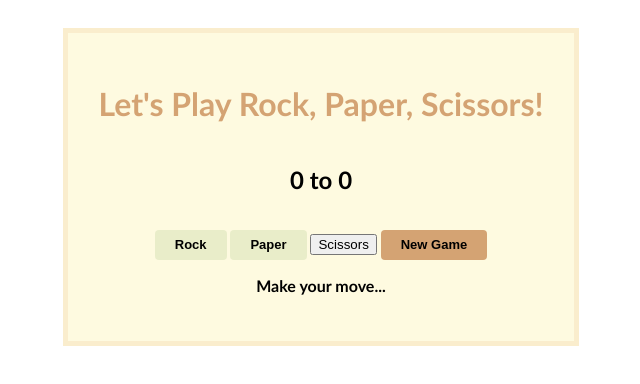
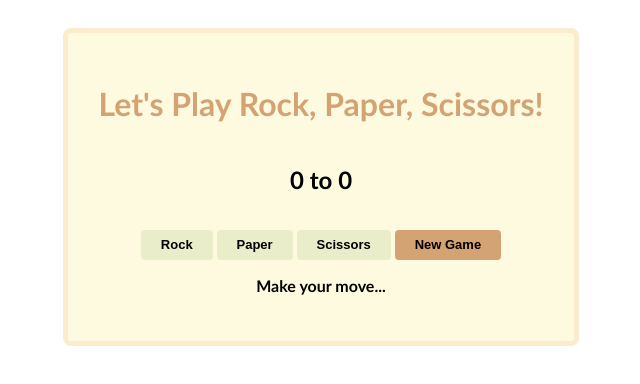
Before and after one commit to vivascarlosandres/odin-rock-paper-scissors, a plain HTML site: page index.html in a window 1280 px wide. Shown: the whole page, without its empty margins (319-959 px from the left). Drawn offline with Linux system fonts and the light colour scheme.

Commit message:
Added border radius for the wrapper

```diff
--- a/script.js
+++ b/script.js
@@ -6,7 +6,7 @@ const paperBtn = document.querySelector("#paper");
 paperBtn.classList.add("playButtons");
 
 const scissorsBtn = document.querySelector("#scissors");
-scissorsBtn.classList.add("playButton");
+scissorsBtn.classList.add("playButtons");
 
 const newGameBtn = document.querySelector("#newGame");
 newGameBtn.classList.add("newGameButton");
--- a/style.css
+++ b/style.css
@@ -13,6 +13,7 @@ body {
     align-items: center;
     flex-direction: column;
     border: 5px solid #faedcd;
+    border-radius: 8px;
     padding: 30px;
     background-color: #fefae0;
     margin-top: 20px;
```
